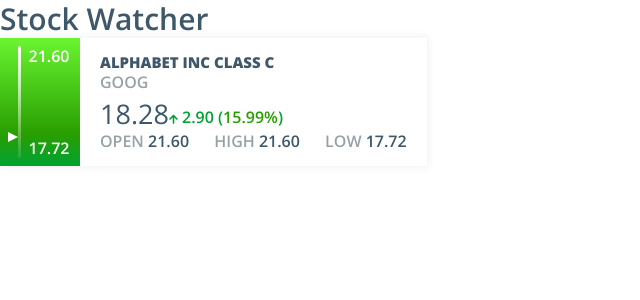
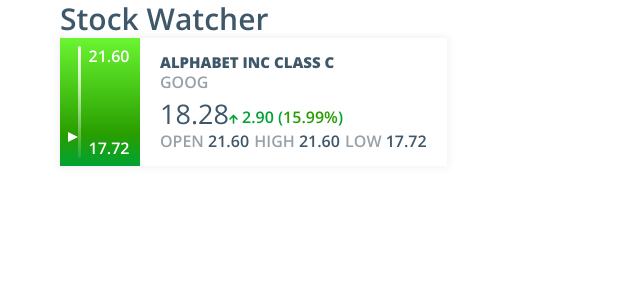
Before and after one commit to jessikuh/stock-watcher, a Vue app in the folder client/: page / in a window 1280 px wide. Shown: the top 300 px of the page, without its empty margins (0-640 px from the left). Built offline with nearby package versions, Linux system fonts and the light colour scheme.

Commit message:
Container for wrapping

```diff
--- a/client/src/App.vue
+++ b/client/src/App.vue
@@ -1,5 +1,15 @@
 <template>
-  <div id="app">
+  <container id="app">
     <router-view/>
-  </div>
+  </container>
 </template>
+
+<script>
+import Container from '@/components/Container.vue';
+
+export default {
+  components: {
+    container: Container,
+  },
+};
+</script>
--- /dev/null
+++ b/client/src/components/Container.vue
@@ -0,0 +1,14 @@
+<template>
+  <div class="container">
+    <slot />
+  </div>
+</template>
+
+<style lang="scss" scoped>
+  .container {
+    padding: 0 2rem;
+    margin: 0 auto;
+    max-width: 120rem;
+    width: 100%;
+  }
+</style>
```
